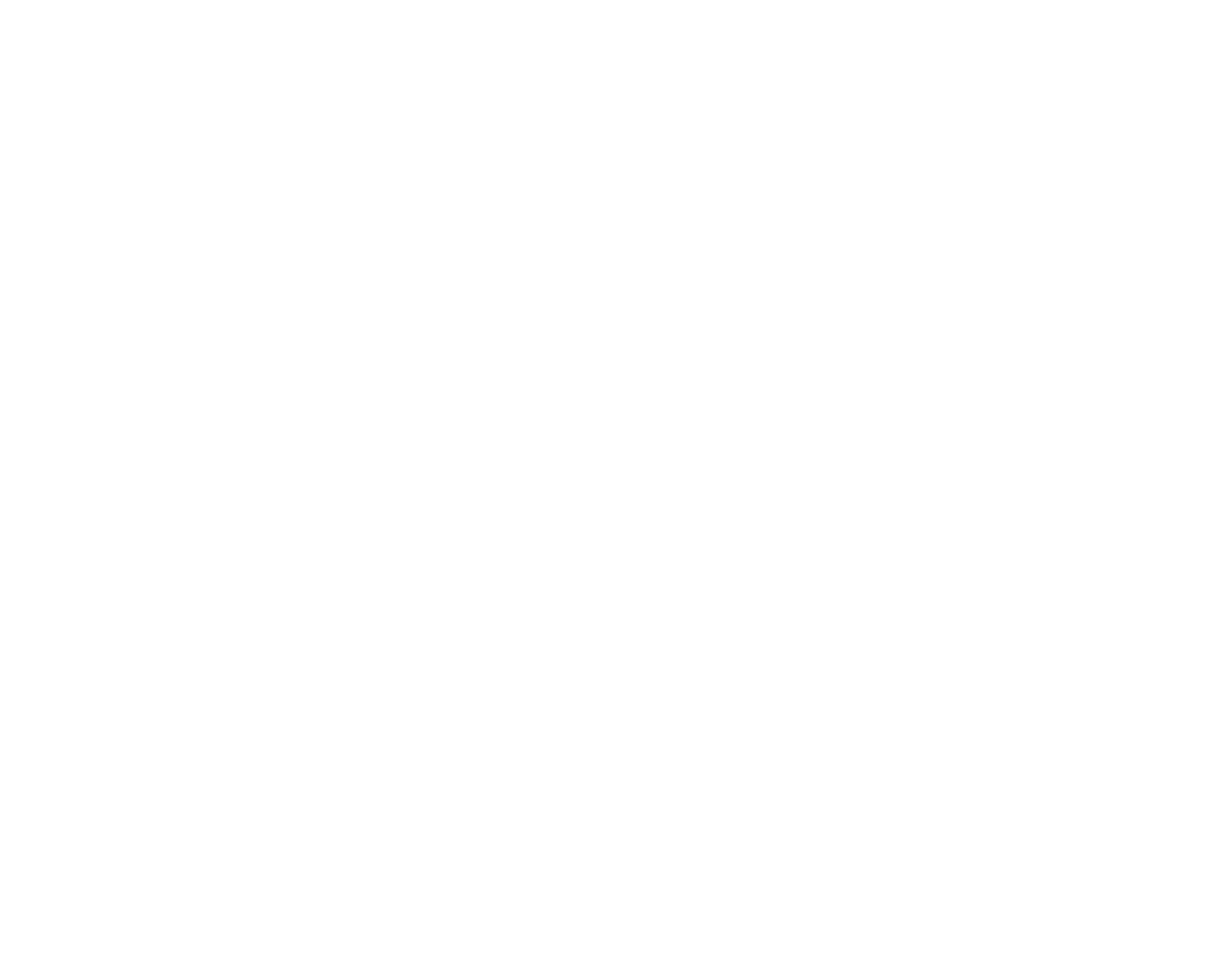
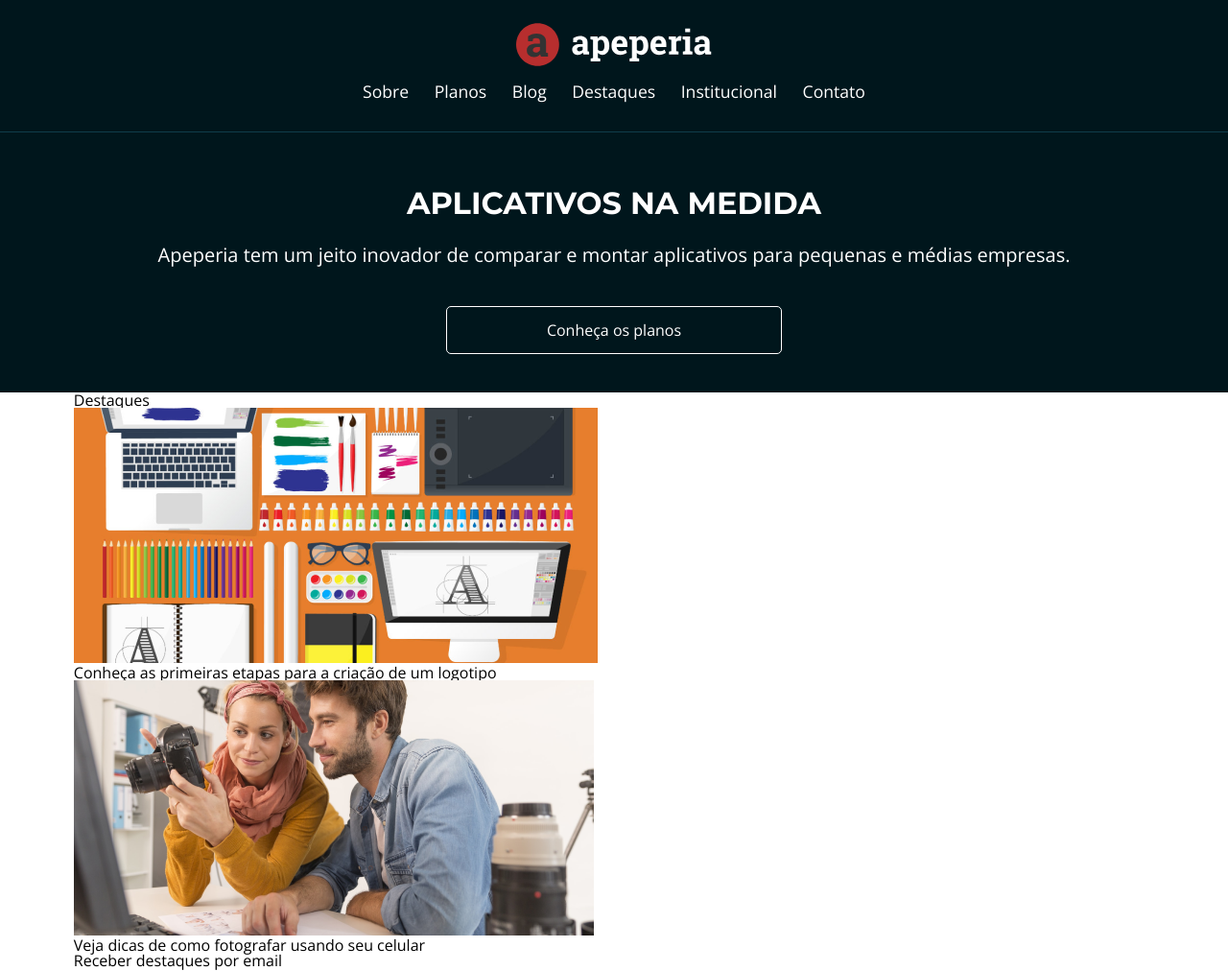
Before and after one commit to vsvsilva/apeperia, a plain HTML site: page index.html in a window 1280 px wide. Shown: the whole page at 96% size. Before the commit the page ends 800 px from the top, so only its background shows below. Drawn offline with nearby package versions, Linux system fonts and the light colour scheme.

Commit message:
cabecalho-chamada

```diff
--- /dev/null
+++ b/css/base.css
@@ -0,0 +1,43 @@
+:root{
+  --branco: #FFF;
+  --azul-claro: #DFE3E5;
+  --vermelho-forte: #B72E2E;
+  --cinza-escuro: #4F4C4C;
+  --cinza-claro: #F7F4F4;
+  --cinza-medio: #D9D9D9;
+
+  --fonte-link: #0084FF;
+  --fonte-cinza: #666;
+  --borda-cabecalho-mobile: #103D4A;
+  --bg-rodape: #333;
+  --bg-chamada-mobile: #00161C;
+
+  --planos-cartao-start: #56CCF2;
+  --planos-cartao-ultra: #B04CD9;
+  --planos-cartao-mega: #E33B3B;
+
+  --montserrat: 'Montserrat', sans-serif;
+}
+
+
+
+body {
+  font-family: 'Open Sans', sans-serif;
+}
+
+.container {
+  padding-right: 6%;
+  padding-left: 6%;
+}
+
+.botao {
+  border: 1px solid var(--branco);
+  border-radius: 5px;
+  box-sizing: border-box;
+  display: block;
+  max-width: 350px;
+  padding: 1rem 2rem;
+  text-align: center;
+  width: 100%;
+
+}
--- a/css/cabecalho.css
+++ b/css/cabecalho.css
@@ -1,5 +1,5 @@
 .cabecalho {
-    color: #FFF;
+    color: var(--branco);
 
     width: 100%;
 
@@ -12,7 +12,7 @@
     padding-top: .75rem;
     padding-bottom: .75rem;
 
-    border-bottom: 1px solid #103D4A;
+    border-bottom: 1px solid var(--borda-cabecalho-mobile);
 
     position: absolute;
 }
--- a/css/chamada.css
+++ b/css/chamada.css
@@ -3,17 +3,17 @@
     flex-direction: column;
     align-items: center;
 
-    color: #FFF;
+    color: var(--branco);
     text-align: center;
 
-    background-color: #00161C;
+    background-color: var(--bg-chamada-mobile);
 
     padding-top: 12.25rem;
     padding-bottom: 2.5rem;
 }
 
 .chamada__titulo {
-    font-family: 'Montserrat', serif;
+    font-family: var(--montserrat);
     font-size: 2rem;
     font-weight: 700;
     text-transform: uppercase;
--- a/index.html
+++ b/index.html
@@ -2,9 +2,56 @@
 <html>
   <head>
     <meta charset="utf-8">
+    <meta name="viewport" content="width=device-width initial-scale=1.0">
     <title>Home | Apeperia</title>
+    <link rel="preconnect" href="https://fonts.googleapis.com">
+    <link rel="preconnect" href="https://fonts.gstatic.com" crossorigin>
+    <link href="https://fonts.googleapis.com/css2?family=Montserrat:wght@300;400;700&family=Open+Sans:wght@300;400;700&display=swap" rel="stylesheet">
+    <link rel="stylesheet" href="css/reset.css">
+    <link rel="stylesheet" href="css/base.css">
+    <link rel="stylesheet" href="css/cabecalho.css">
+    <link rel="stylesheet" href="css/chamada.css">
   </head>
   <body>
 
+    <header class="cabecalho container">
+      <img src="img/logo-apeperia.svg" alt="Logo da Apeperia" class="cabecalho__logo">
+      <nav class="cabecalho__navegacao">
+        <ul>
+          <li class="cabecalho__link"><a href="#">Sobre</a></li>
+          <li class="cabecalho__link"><a href="#">Planos</a></li>
+          <li class="cabecalho__link"><a href="#">Blog</a></li>
+          <li class="cabecalho__link"><a href="#">Destaques</a></li>
+          <li class="cabecalho__link"><a href="#">Institucional</a></li>
+          <li class="cabecalho__link"><a href="#">Contato</a></li>
+        </ul>
+      </nav>
+    </header>
+
+    <main>
+
+      <section class="chamada container">
+        <h1 class="chamada__titulo">Aplicativos na medida</h1>
+        <p class="chamada__texto">Apeperia tem um jeito inovador de comparar e montar aplicativos para pequenas e médias empresas.</p>
+        <a class="chamada__botao botao" href="#">Conheça os planos</a>
+      </section>
+
+      <section class="destaques container">
+        <h2 class="destaques__titulo">Destaques</h2>
+        <a href="#">
+          <figure class="destaques__painel">
+            <img src="img/comecando-criar-logotipo.png" alt="Painel do post sobre criação de logotipo" class="destaques__painel-imagem">
+            <figcaption class="destaques__painel-texto">Conheça as primeiras etapas para a criação de um logotipo</figcaption>
+          </figure>
+        </a>
+        <a href="#">
+          <figure class="destaques__painel">
+            <img src="img/dicas-fotografia.png" alt="Painel do post sobre fotografia com celular" class="destaques__painel-imagem">
+            <figcaption class="destaques__painel-texto">Veja dicas de como fotografar usando seu celular</figcaption>
+          </figure>
+        </a><a href="#" class="destaques__botao">Receber destaques por email</a></section>
+
+    </main>
+
   </body>
 </html>
```
